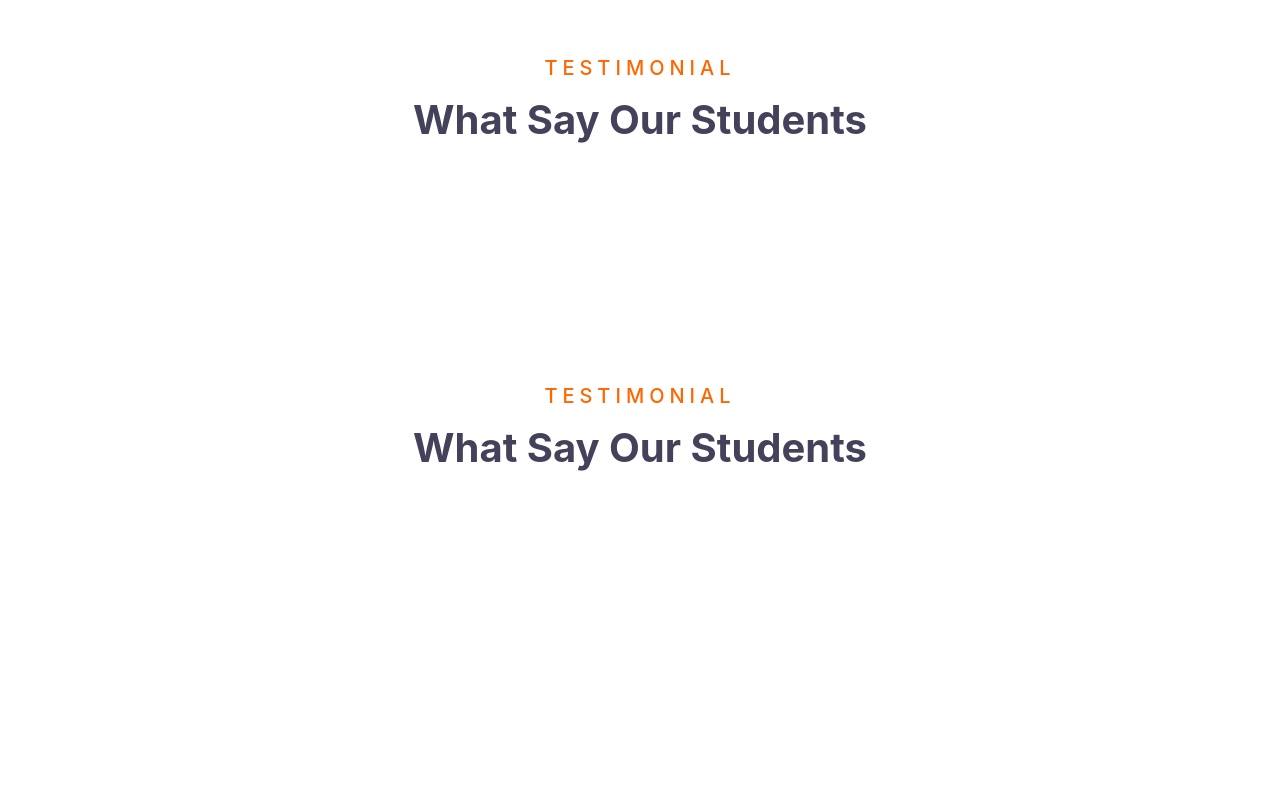
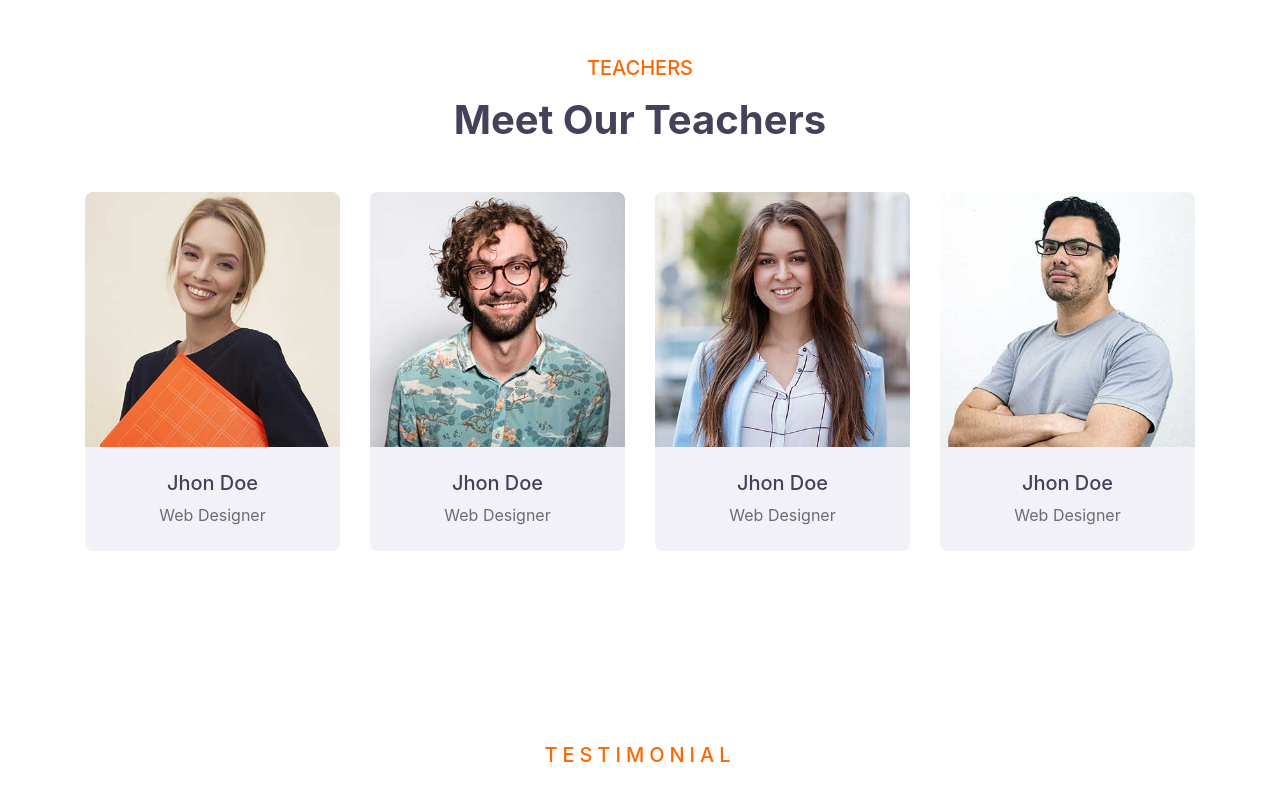
Before and after one commit to ReDoProgrammer/react_helloworld, a React (Create React App) app: page / in a window 1280 px wide. Shown: the part 3147-3937 px from the top of the page. Before the commit the page ends 3763 px from the top, so only its background shows below. Built offline with nearby package versions, Linux system fonts and the light colour scheme.

Commit message:
edit our teachers

```diff
--- a/src/components/Team/index.js
+++ b/src/components/Team/index.js
@@ -1,39 +1,84 @@
 function Team() {
-    return (  <div className="container-fluid py-5">
-    <div className="container py-5">
+    return (    <div className="container-fluid py-5">
+    <div className="container pt-5 pb-3">
         <div className="text-center mb-5">
-            <h5 className="text-primary text-uppercase mb-3" style={{letterSpacing: "5px"}}>Testimonial</h5>
-            <h1>What Say Our Students</h1>
+            <h5 className="text-primary text-uppercase mb-3" style={{letterSpacing: "5px;"}}>Teachers</h5>
+            <h1>Meet Our Teachers</h1>
         </div>
-        <div className="row justify-content-center">
-            <div className="col-lg-8">
-                <div className="owl-carousel testimonial-carousel">
-                    <div className="text-center">
-                        <i className="fa fa-3x fa-quote-left text-primary mb-4"></i>
-                        <h4 className="font-weight-normal mb-4">Dolor eirmod diam stet kasd sed. Aliqu rebum est eos.
-                            Rebum elitr dolore et eos labore, stet justo sed est sed. Diam sed sed dolor stet amet
-                            eirmod eos labore diam</h4>
-                        <img className="img-fluid mx-auto mb-3" src="asset/img/testimonial-1.jpg" alt=""/>
-                        <h5 className="m-0">Client Name</h5>
-                        <span>Profession</span>
+        <div className="row">
+            <div className="col-md-6 col-lg-3 text-center team mb-4">
+                <div className="team-item rounded overflow-hidden mb-2">
+                    <div className="team-img position-relative">
+                        <img className="img-fluid" src="asset/img/team-1.jpg" alt=""/>
+                        <div className="team-social">
+                            <a className="btn btn-outline-light btn-square mx-1" href="#"><i
+                                    className="fab fa-twitter"></i></a>
+                            <a className="btn btn-outline-light btn-square mx-1" href="#"><i
+                                    className="fab fa-facebook-f"></i></a>
+                            <a className="btn btn-outline-light btn-square mx-1" href="#"><i
+                                    className="fab fa-linkedin-in"></i></a>
+                        </div>
                     </div>
-                    <div className="text-center">
-                        <i className="fa fa-3x fa-quote-left text-primary mb-4"></i>
-                        <h4 className="font-weight-normal mb-4">Dolor eirmod diam stet kasd sed. Aliqu rebum est eos.
-                            Rebum elitr dolore et eos labore, stet justo sed est sed. Diam sed sed dolor stet amet
-                            eirmod eos labore diam</h4>
-                        <img className="img-fluid mx-auto mb-3" src="asset/img/testimonial-2.jpg" alt=""/>
-                        <h5 className="m-0">Client Name</h5>
-                        <span>Profession</span>
+                    <div className="bg-secondary p-4">
+                        <h5>Jhon Doe</h5>
+                        <p className="m-0">Web Designer</p>
                     </div>
-                    <div className="text-center">
-                        <i className="fa fa-3x fa-quote-left text-primary mb-4"></i>
-                        <h4 className="font-weight-normal mb-4">Dolor eirmod diam stet kasd sed. Aliqu rebum est eos.
-                            Rebum elitr dolore et eos labore, stet justo sed est sed. Diam sed sed dolor stet amet
-                            eirmod eos labore diam</h4>
-                        <img className="img-fluid mx-auto mb-3" src="asset/img/testimonial-3.jpg" alt=""/>
-                        <h5 className="m-0">Client Name</h5>
-                        <span>Profession</span>
+                </div>
+            </div>
+            <div className="col-md-6 col-lg-3 text-center team mb-4">
+                <div className="team-item rounded overflow-hidden mb-2">
+                    <div className="team-img position-relative">
+                        <img className="img-fluid" src="asset/img/team-2.jpg" alt=""/>
+                        <div className="team-social">
+                            <a className="btn btn-outline-light btn-square mx-1" href="#"><i
+                                    className="fab fa-twitter"></i></a>
+                            <a className="btn btn-outline-light btn-square mx-1" href="#"><i
+                                    className="fab fa-facebook-f"></i></a>
+                            <a className="btn btn-outline-light btn-square mx-1" href="#"><i
+                                    className="fab fa-linkedin-in"></i></a>
+                        </div>
+                    </div>
+                    <div className="bg-secondary p-4">
+                        <h5>Jhon Doe</h5>
+                        <p className="m-0">Web Designer</p>
+                    </div>
+                </div>
+            </div>
+            <div className="col-md-6 col-lg-3 text-center team mb-4">
+                <div className="team-item rounded overflow-hidden mb-2">
+                    <div className="team-img position-relative">
+                        <img className="img-fluid" src="asset/img/team-3.jpg" alt=""/>
+                        <div className="team-social">
+                            <a className="btn btn-outline-light btn-square mx-1" href="#"><i
+                                    className="fab fa-twitter"></i></a>
+                            <a className="btn btn-outline-light btn-square mx-1" href="#"><i
+                                    className="fab fa-facebook-f"></i></a>
+                            <a className="btn btn-outline-light btn-square mx-1" href="#"><i
+                                    className="fab fa-linkedin-in"></i></a>
+                        </div>
+                    </div>
+                    <div className="bg-secondary p-4">
+                        <h5>Jhon Doe</h5>
+                        <p className="m-0">Web Designer</p>
+                    </div>
+                </div>
+            </div>
+            <div className="col-md-6 col-lg-3 text-center team mb-4">
+                <div className="team-item rounded overflow-hidden mb-2">
+                    <div className="team-img position-relative">
+                        <img className="img-fluid" src="asset/img/team-4.jpg" alt=""/>
+                        <div className="team-social">
+                            <a className="btn btn-outline-light btn-square mx-1" href="#"><i
+                                    className="fab fa-twitter"></i></a>
+                            <a className="btn btn-outline-light btn-square mx-1" href="#"><i
+                                    className="fab fa-facebook-f"></i></a>
+                            <a className="btn btn-outline-light btn-square mx-1" href="#"><i
+                                    className="fab fa-linkedin-in"></i></a>
+                        </div>
+                    </div>
+                    <div className="bg-secondary p-4">
+                        <h5>Jhon Doe</h5>
+                        <p className="m-0">Web Designer</p>
                     </div>
                 </div>
             </div>
```
